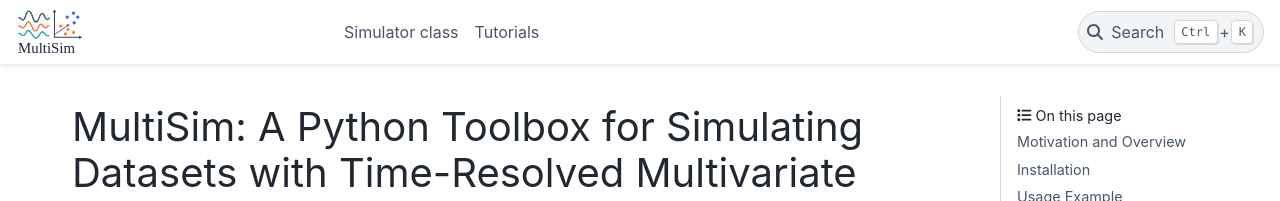
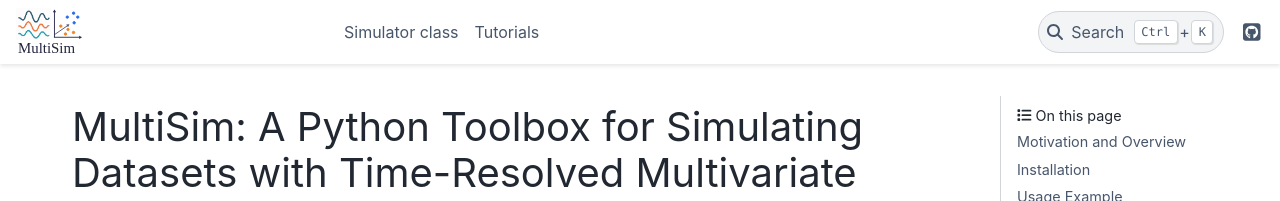
Before and after one commit to qian-chu/multisim-neuro, a Sphinx documentation site: the page built from docs/source/index.rst, in a window 1280 px wide. Shown: the top 201 px of the page. Built offline with Sphinx 7.4.7 and the PyData theme 0.15.4, drawn with Linux system fonts in a browser that asks for light colours; pages that are not in the unit, such as notebooks, are missing from menus.

Commit message:
Add link icon to GitHub home page

```diff
--- a/docs/source/conf.py
+++ b/docs/source/conf.py
@@ -57,8 +57,7 @@
 templates_path = ["_templates"]
 exclude_patterns = ["_build", "**.ipynb_checkpoints"]
 
-bibtex_bibfiles = ['../../paper/paper.bib']
-
+bibtex_bibfiles = ["../../paper/paper.bib"]
 
 # -- Options for HTML output -------------------------------------------------
 # https://www.sphinx-doc.org/en/master/usage/configuration.html#options-for-html-output
@@ -74,6 +73,14 @@
     "navbar_center": ["navbar-nav"],
     "navbar_end": ["navbar-icon-links"],
     "logo": {"image_light": "logo.svg"},
+    "icon_links": [
+        {
+            "name": "GitHub",
+            "url": "https://github.com/AlexLepauvre/multisim-neuro",
+            "icon": "fa-brands fa-square-github",
+            "type": "fontawesome",
+        },
+    ],
 }
 nbsphinx_prolog = """
 .. raw:: html
```
